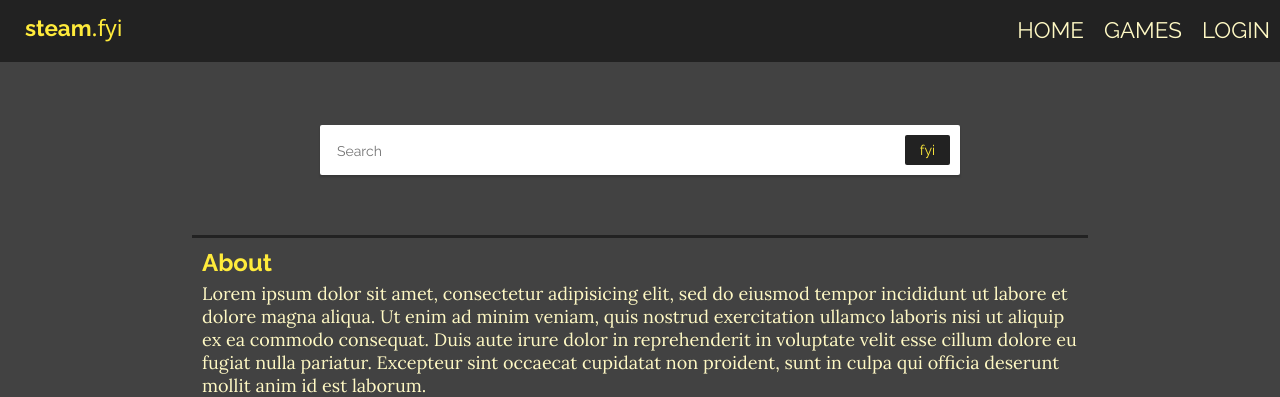
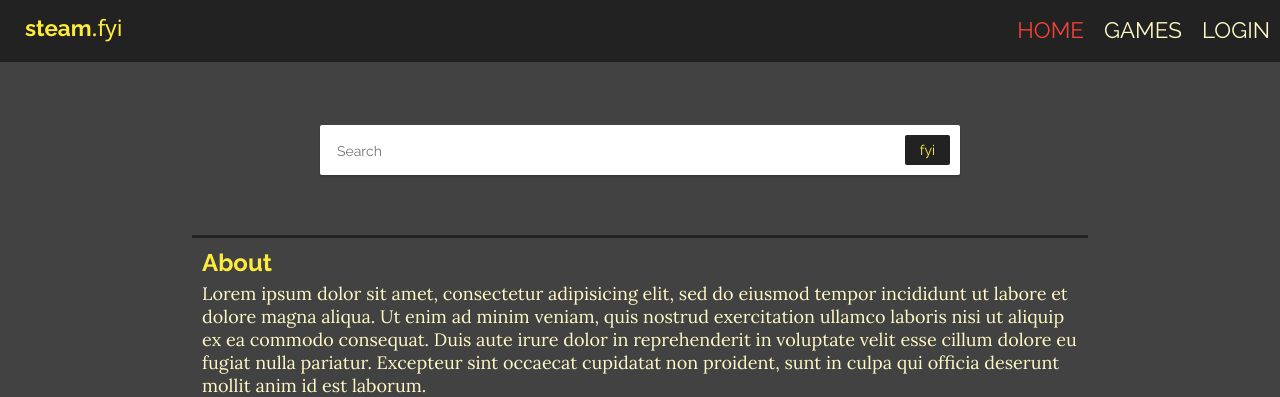
Before and after one commit to isaaczurn/cs401, a PHP site: page /index.html in a window 1280 px wide. Shown: the top 397 px of the page. Run offline with PHP 8.4, Linux system fonts and the light colour scheme.

Commit message:
First heroku commit

```diff
--- /dev/null
+++ b/index.php
@@ -0,0 +1,3 @@
+<? php
+    include_once(index.html);
+?>
--- a/src/style.css
+++ b/src/style.css
@@ -39,8 +39,8 @@ span {
     z-index: 1004;
 }
 
-.currentpage {
-    /*border-bottom: 2px solid tomato;*/
+.currentpage a {
+    color: #F44336
 }
 
 ul {
```
